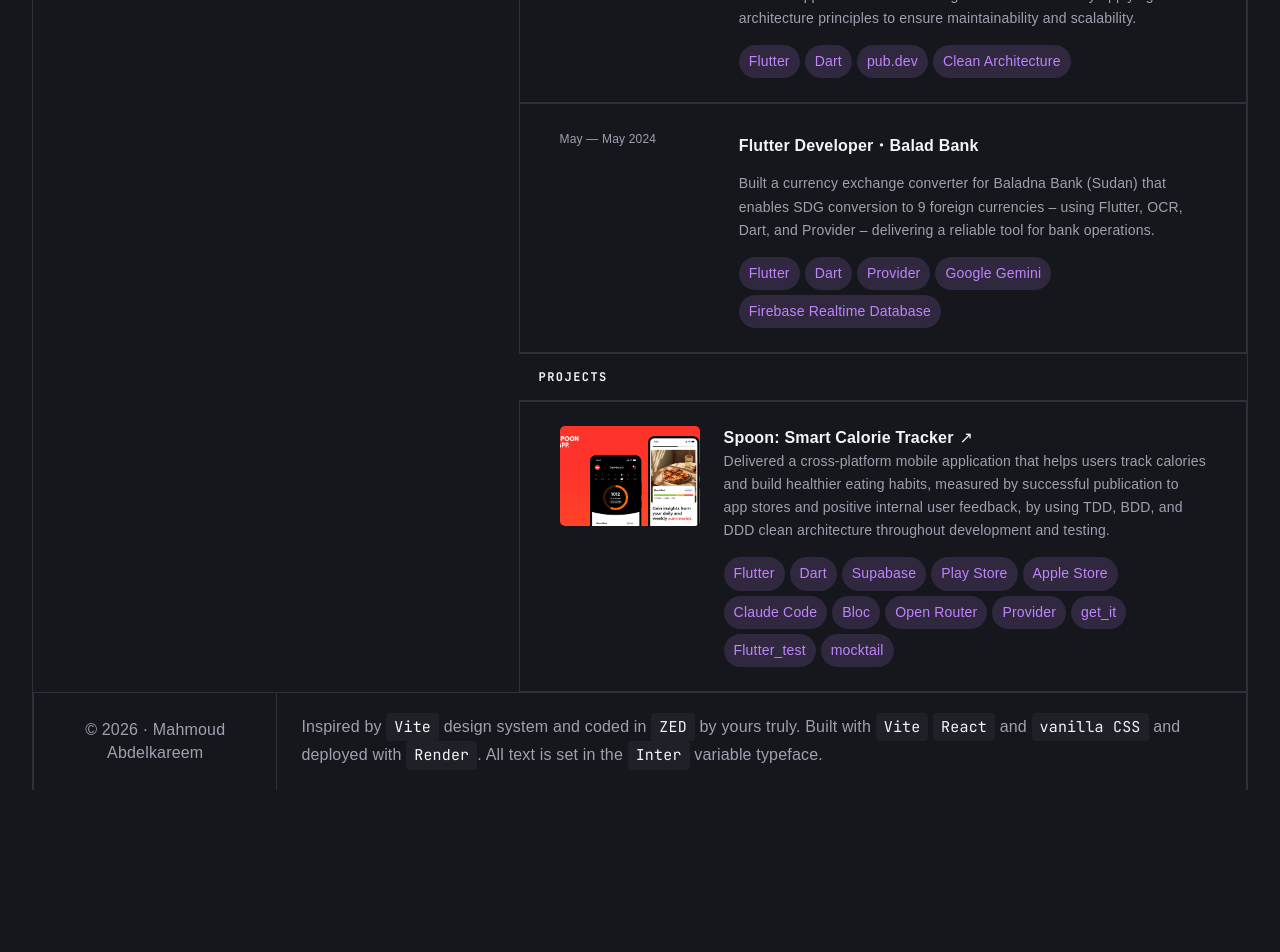
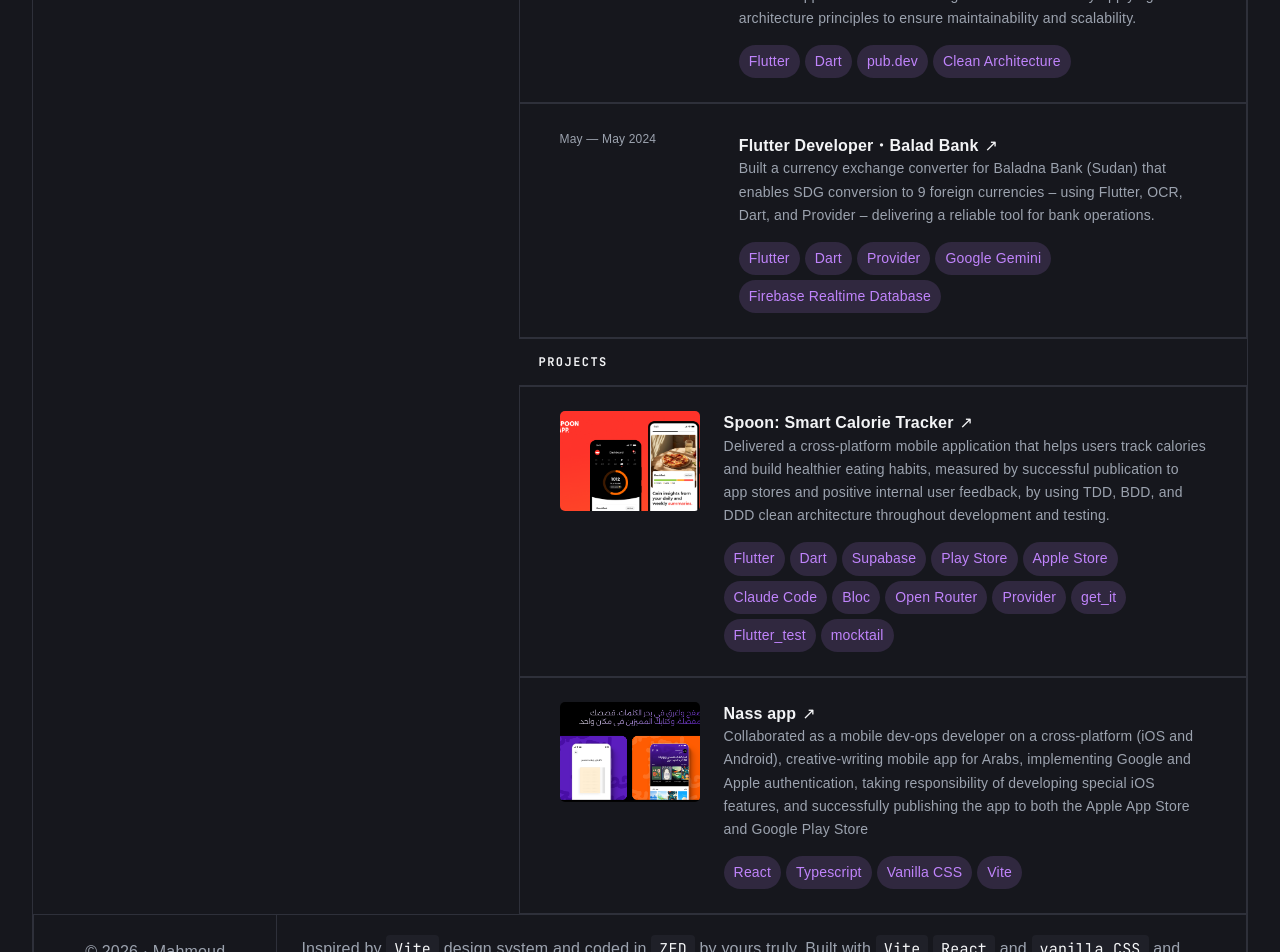
Before and after one commit to maakakasha/portfolio, a React (Vite) app: page / in a window 1280 px wide. Shown: the part 1800-2752 px from the top of the page. Before the commit the page ends 2590 px from the top, so only its background shows below. Built offline with nearby package versions, Linux system fonts and the light colour scheme; a web font is replaced by a local one.

Commit message:
Added nass and Al balad bank

```diff
--- a/src/domains/experiences/data/experiences.ts
+++ b/src/domains/experiences/data/experiences.ts
@@ -42,7 +42,7 @@
       "Play Store",
       "App Store",
     ],
-    link: "https://play.google.com/store/apps/details?id=com.oumlah.nass",
+    link: "https://nass-app.com",
   },
   {
     position: "Flutter Developer Co-op",
@@ -68,6 +68,7 @@
     company: "Balad Bank",
     startDate: "May",
     endDate: "May 2024",
+    link: "https://baladbank.net/en/home",
     description:
       "Built a currency exchange converter for Baladna Bank (Sudan) that enables SDG conversion to 9 foreign currencies – using Flutter, OCR, Dart, and Provider – delivering a reliable tool for bank operations.",
 
--- a/src/domains/projects/data/projects.ts
+++ b/src/domains/projects/data/projects.ts
@@ -1,5 +1,6 @@
 import type { ProjectProps } from "../UI/components/project/project";
 import spoonImg from "../../../assets/spoon-proj.png";
+import nassImg from "../../../assets/nass.png";
 
 export const projects: ProjectProps[] = [
   {
@@ -24,12 +25,14 @@
     ],
     imageSrc: spoonImg,
   },
-  // {
-  //   title: "Portfolio",
-  //   imageSrc: "",
-  //   redirectUrl: "",
-  //   description:
-  //     "Designed and built a personal portfolio site with a sticky two-column layout, smooth scroll-spy navigation, and a dark/light theme toggle — using React, TypeScript, and Vite with a local inter variable font for a clean typographic hierarchy.",
-  //   techStack: ["React", "Typescript", "CSS", "Vite", "Render"],
-  // },
+
+  //
+  {
+    title: "Nass app",
+    imageSrc: nassImg,
+    redirectUrl: "https://nass-app.com",
+    description:
+      "Collaborated as a mobile dev-ops developer on a cross‑platform (iOS and Android), creative-writing mobile app for Arabs, implementing Google and Apple authentication, taking responsibility of developing special iOS features, and successfully publishing the app to both the Apple App Store and Google Play Store",
+    techStack: ["React", "Typescript", "Vanilla CSS", "Vite"],
+  },
 ];
```
Also changed, not shown: src/assets/nass.png (added).
